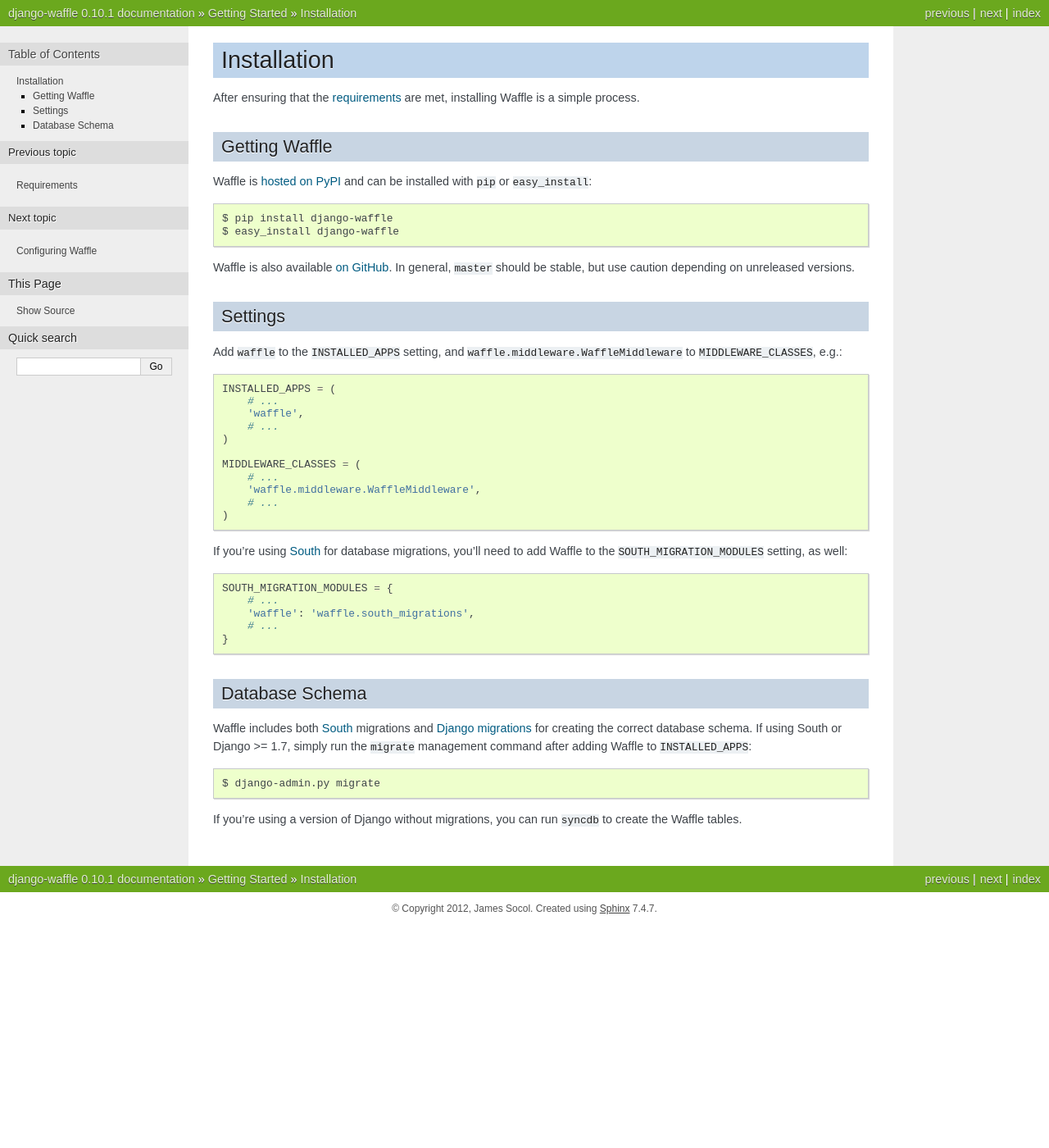
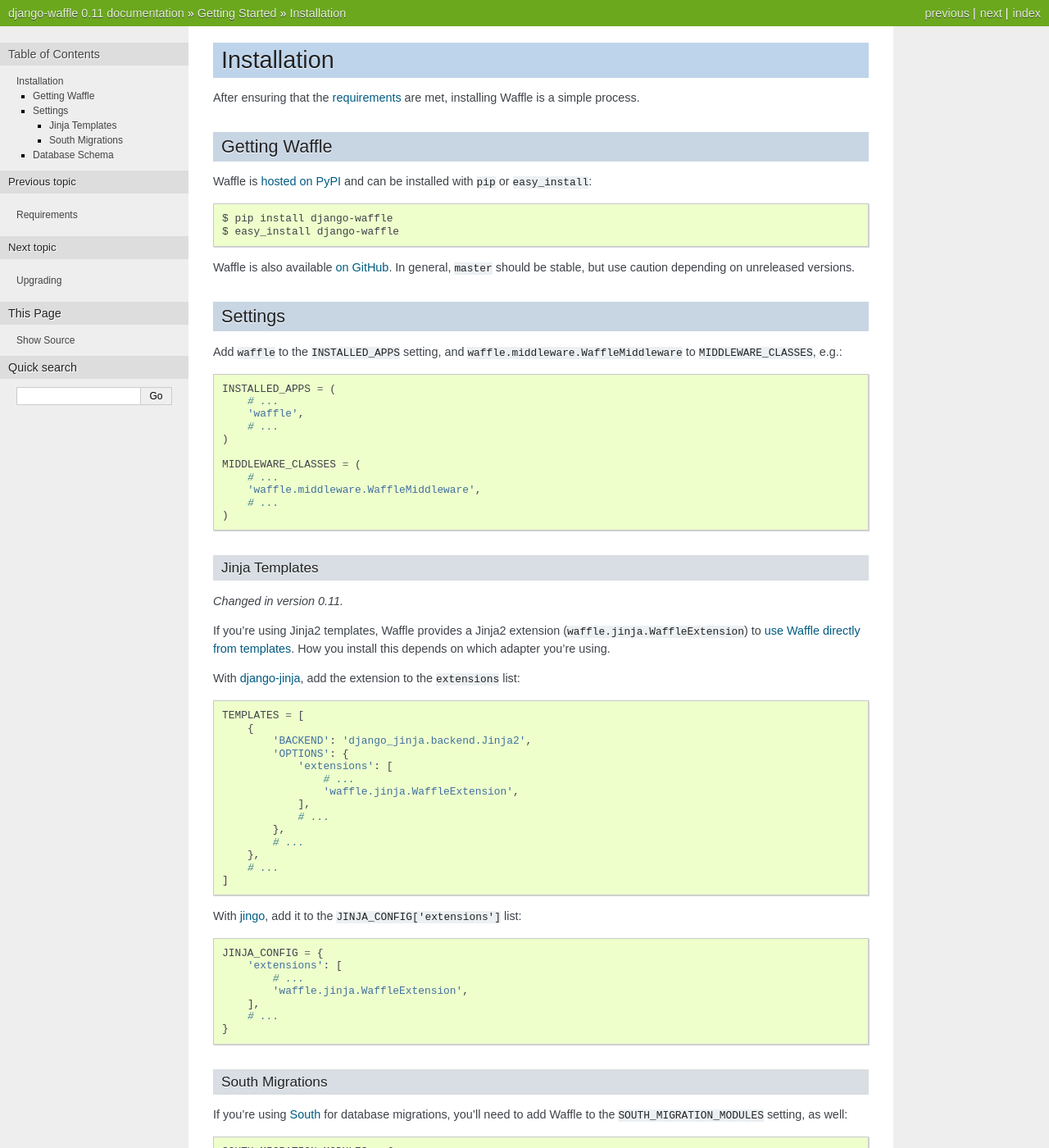
Before and after one commit to jazzband/django-waffle, a Sphinx documentation site: the page built from docs/starting/installation.rst, in a window 1280 px wide and 1400 px high. Shown: the whole window at 82% size. Built offline with Sphinx 7.4.7, drawn with Linux system fonts in a browser that asks for light colours; some of the changed text lies outside the part shown.

Commit message:
Update docs for extension

```diff
--- a/docs/conf.py
+++ b/docs/conf.py
@@ -41,16 +41,16 @@
 
 # General information about the project.
 project = u'django-waffle'
-copyright = u'2012, James Socol'
+copyright = u'2012-2015, James Socol'
 
 # The version info for the project you're documenting, acts as replacement for
 # |version| and |release|, also used in various other places throughout the
 # built documents.
 #
 # The short X.Y version.
-version = '0.10'
+version = '0.11'
 # The full version, including alpha/beta/rc tags.
-release = '0.10.1'
+release = '0.11'
 
 # The language for content autogenerated by Sphinx. Refer to documentation
 # for a list of supported languages.
--- a/docs/starting/index.rst
+++ b/docs/starting/index.rst
@@ -9,4 +9,5 @@
 
    requirements
    installation
+   upgrading
    configuring
--- a/docs/starting/installation.rst
+++ b/docs/starting/installation.rst
@@ -43,6 +45,52 @@
         'waffle.middleware.WaffleMiddleware',
         # ...
     )
+
+
+.. _installation-settings-templates:
+
+Jinja Templates
+---------------
+
+.. versionchanged:: 0.11
+
+If you're using Jinja2 templates, Waffle provides a Jinja2 extension
+(``waffle.jinja.WaffleExtension``) to :ref:`use Waffle directly from
+templates <templates-jinja>`. How you install this depends on which
+adapter you're using.
+
+With django-jinja_, add the extension to the ``extensions`` list::
+
+    TEMPLATES = [
+        {
+            'BACKEND': 'django_jinja.backend.Jinja2',
+            'OPTIONS': {
+                'extensions': [
+                    # ...
+                    'waffle.jinja.WaffleExtension',
+                ],
+                # ...
+            },
+            # ...
+        },
+        # ...
+    ]
+
+With jingo_, add it to the ``JINJA_CONFIG['extensions']`` list::
+
+    JINJA_CONFIG = {
+        'extensions': [
+            # ...
+            'waffle.jinja.WaffleExtension',
+        ],
+        # ...
+    }
+
+
+.. _installation-settings-south:
+
+South Migrations
+----------------
 
 If you're using South_ for database migrations, you'll need to add
 Waffle to the ``SOUTH_MIGRATION_MODULES`` setting, as well::
@@ -71,3 +119,5 @@
 
 .. _South: http://south.aeracode.org/
 .. _Django migrations: https://docs.djangoproject.com/en/dev/topics/migrations/
+.. _django-jinja: https://pypi.python.org/pypi/django-jinja/
+.. _jingo: http://jingo.readthedocs.org/
--- a/docs/usage/templates.rst
+++ b/docs/usage/templates.rst
@@ -15,6 +15,8 @@
     Before using samples in templates, see the warning in the
     :ref:`Sample chapter <types-sample>`.
 
+
+.. _templates-django:
 
 Django Templates
 ================
@@ -65,6 +67,8 @@
     {% endsample %}
 
 
+.. _templates-jinja:
+
 Jinja Templates
 ===============
 
```
Also changed, not shown: other parts of docs/starting/installation.rst (+2 -0 lines), docs/starting/upgrading.rst (added, +18 -0 lines), 1 other file.
